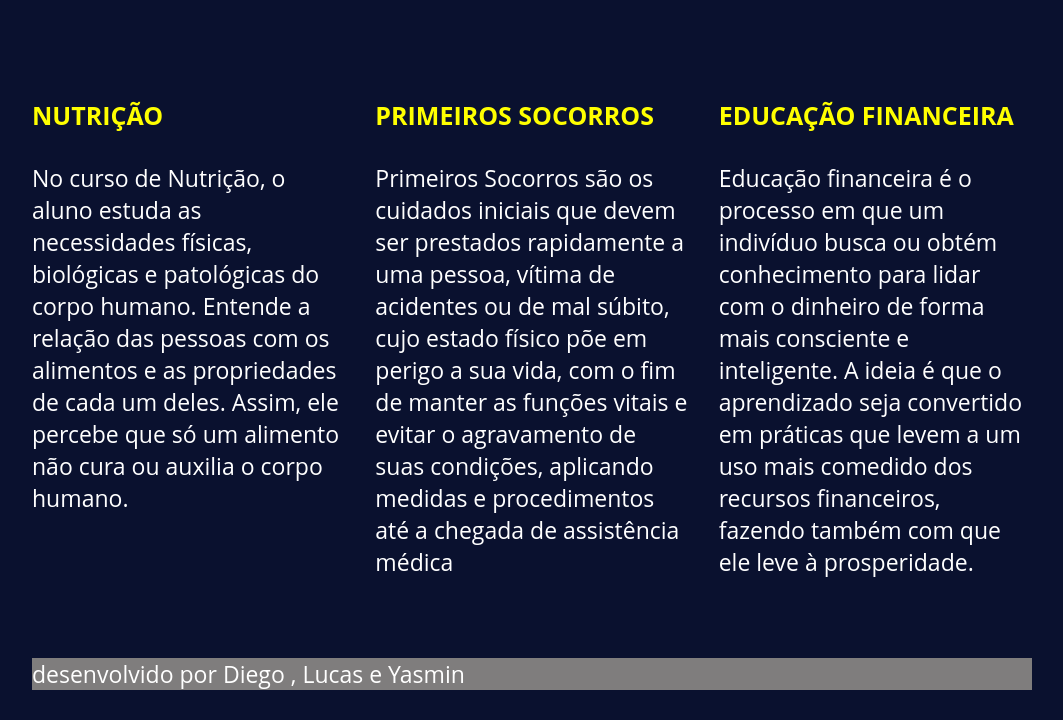
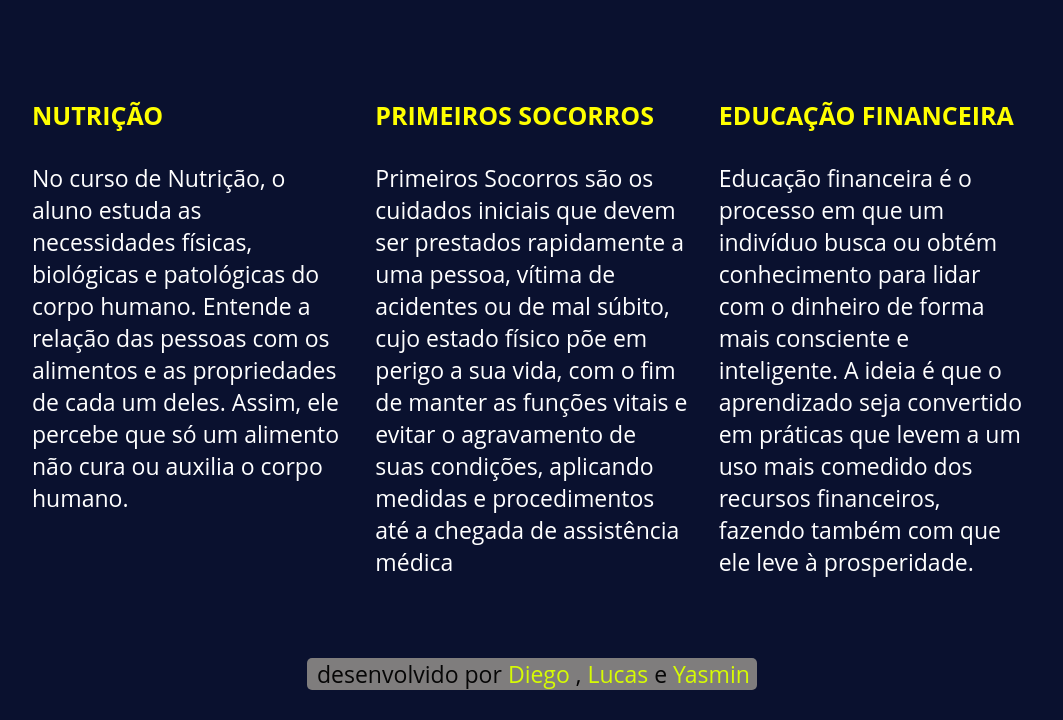
Before and after one commit to LFabreu/aulas_young-3, a plain HTML site: page aula_1/index.html in a window 1280 px wide. Shown: the part 364-1084 px from the top of the page, without its empty margins (108-1171 px from the left). Before the commit the page ends 1054 px from the top, so only its background shows below. Drawn offline with Linux system fonts and the light colour scheme.

Commit message:
finalizando index aula 1

```diff
--- a/aula_1/index.html
+++ b/aula_1/index.html
@@ -43,7 +43,10 @@
                 </article>
             </div>
         </div>
-       <footer> desenvolvido por <a href="https://github.com/DiegoOlvr"> Diego</a> , <a href="https://github.com/LFabreu"> Lucas <a> e <a href="https://github.com/Min2008"> Yasmin </a></footer>
+        <div class="footer">
+            <footer> desenvolvido por <a href="https://github.com/DiegoOlvr"> Diego</a> , <a href="https://github.com/LFabreu"> Lucas <a> e <a href="https://github.com/Min2008"> Yasmin </a></footer>
+
+        </div>
     </section>
 </body>
 </html>
--- a/aula_1/style.css
+++ b/aula_1/style.css
@@ -70,13 +70,23 @@ body {
 }
 
 footer{
-    color: white;
+    color: rgb(6, 6, 6);
     background-color: rgb(127, 125, 125);
     justify-content: center;
     align-items: center;
+    border-radius: 5px;
+    width: 45%;
+    padding-left: 10px;
 }
 
 a:link{
     text-decoration: none;
-    color: white;
+    color: rgb(215, 252, 3);
 }
+
+.footer{
+    justify-content: center;
+    align-items: center;
+    display: flex;
+    padding-bottom: 3rem;
+}
```
